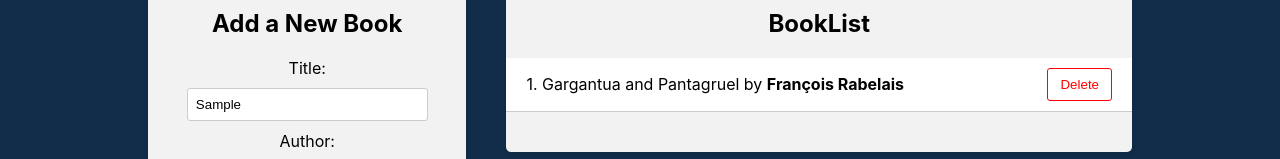
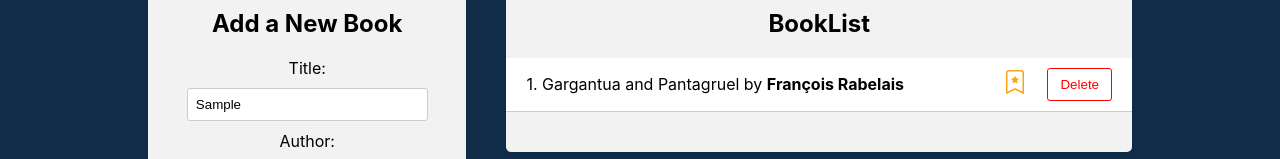
Before and after one commit to ShR4528/react-redux, a React (Create React App) app in the folder frontend/: page / in a window 1280 px wide. Both pictures are taken after typing "Sample", "Sample" into the empty fields and a click on the button "Add Random". Shown: the part 153-312 px from the top of the page. Built offline with nearby package versions, Linux system fonts and the light colour scheme.

Commit message:
handleToggleFavorite

```diff
--- a/frontend/package.json
+++ b/frontend/package.json
@@ -9,6 +9,7 @@
     "@testing-library/user-event": "^13.5.0",
     "react": "^18.2.0",
     "react-dom": "^18.2.0",
+    "react-icons": "^4.12.0",
     "react-redux": "^8.1.3",
     "react-scripts": "5.0.1",
     "web-vitals": "^2.1.4"
--- a/frontend/src/components/BookForm/BookForm.js
+++ b/frontend/src/components/BookForm/BookForm.js
@@ -18,7 +18,8 @@
 
         const randomBookID = {
             ...randomBook,
-            id: uuidv4()
+            id: uuidv4(),
+            isFavorite: false
         };
 
         dispatch(addBook(randomBookID));
@@ -31,7 +32,8 @@
             const book = {
                 title,
                 author,
-                id: uuidv4()
+                id: uuidv4(),
+                isFavorite: false
             };
             dispatch(addBook(book));
             setTitle('');
--- a/frontend/src/components/BookList/BookList.js
+++ b/frontend/src/components/BookList/BookList.js
@@ -1,6 +1,7 @@
 import { useDispatch, useSelector } from "react-redux";
 import "./BookList.css";
-import { deleteBook } from "../../redux/books/actionCreators";
+import { deleteBook, toggleFavorite } from "../../redux/books/actionCreators";
+import { BsBookmarkStarFill, BsBookmarkStar } from "react-icons/bs";
 
 
 const BookList = () => {
@@ -10,6 +11,9 @@
 
     const handleDeleteBook = (id) => {
         dispatch(deleteBook(id));
+    };
+    const handleToggleFavorite = (id) => {
+        dispatch(toggleFavorite(id));
     };
 
 
@@ -31,7 +35,13 @@
                                 {++i}.  {book.title} by <strong>{book.author}</strong>
                             </div>
                             <div className="book-actions">
-
+                                <span onClick={() => handleToggleFavorite(book.id)}>
+                                    {book.isFavorite ? (
+                                        <BsBookmarkStarFill className="star-icon" />
+                                    ) : (
+                                        <BsBookmarkStar className="star-icon" />
+                                    )}
+                                </span>
                                 <button onClick={() => handleDeleteBook(book.id)}>Delete</button>
                             </div>
                         </li>
--- a/frontend/src/redux/books/actionCreators.js
+++ b/frontend/src/redux/books/actionCreators.js
@@ -13,3 +13,10 @@
         payload: id,
     };
 };
+
+export const toggleFavorite = (id) => {
+    return {
+        type: a.TOGGLE_FAVORITE,
+        payload: id,
+    };
+};
--- a/frontend/src/redux/books/actionTypes.js
+++ b/frontend/src/redux/books/actionTypes.js
@@ -1,3 +1,5 @@
 export const ADD_BOOK = "ADD_BOOK";
 
 export const DELETE_BOOK = "DELETE_BOOK";
+
+export const TOGGLE_FAVORITE = "TOGGLE_FAVORITE";
--- a/frontend/src/redux/books/reducer.js
+++ b/frontend/src/redux/books/reducer.js
@@ -9,8 +9,17 @@
             return [...state, action.payload];
         case a.DELETE_BOOK:
             return state.filter((book) => book.id !== action.payload);
+        case a.TOGGLE_FAVORITE:
+            return state.map((book) => {
+                if (book.id === action.payload) {
+                    return { ...book, isFavorite: !book.isFavorite };
+                }
+                return book;
+            });
         default:
             return state;
+
+
     }
 };
 
```
Also changed, not shown: 1 other file (tests, documents, lock files or other folders).
